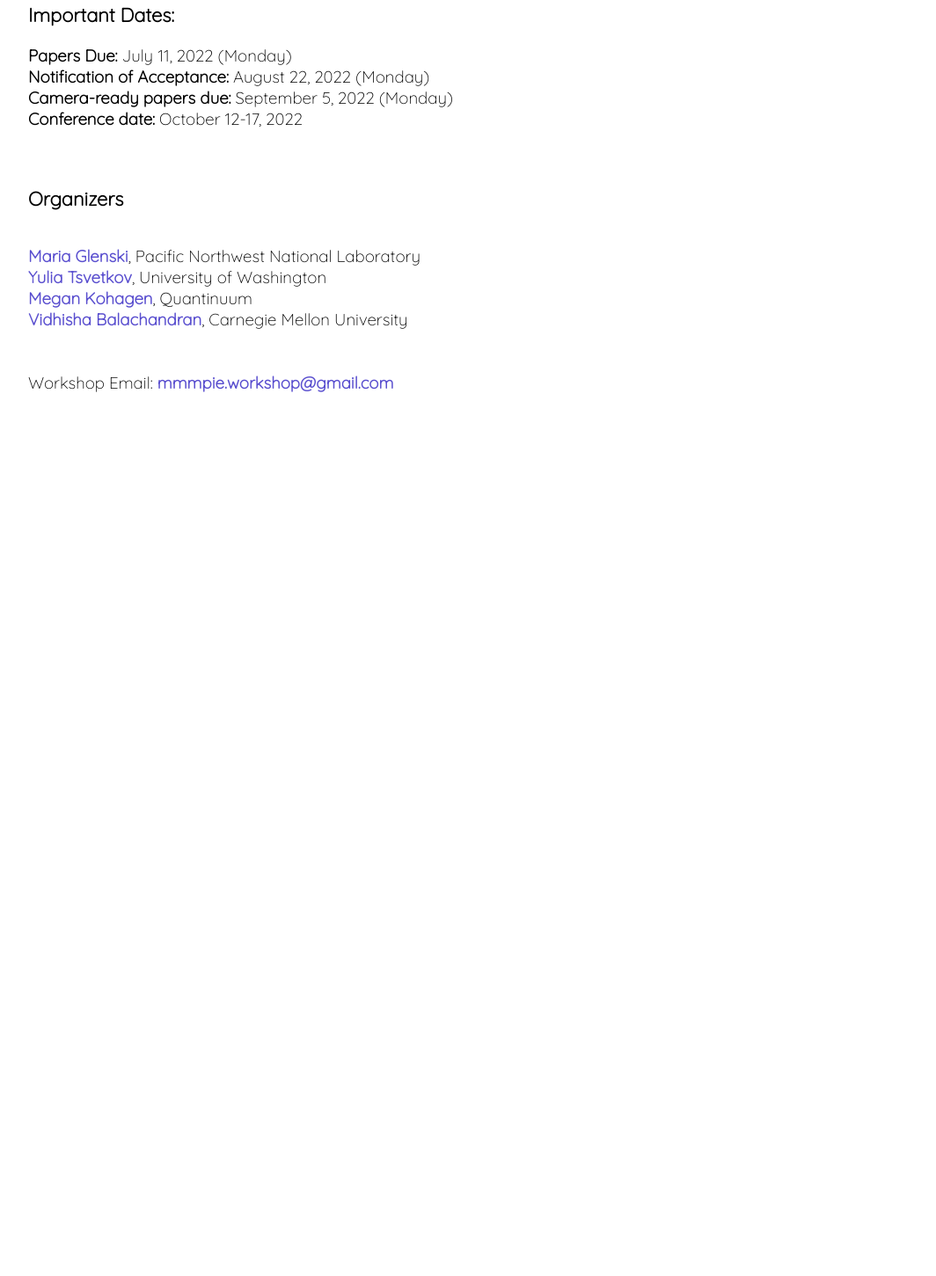
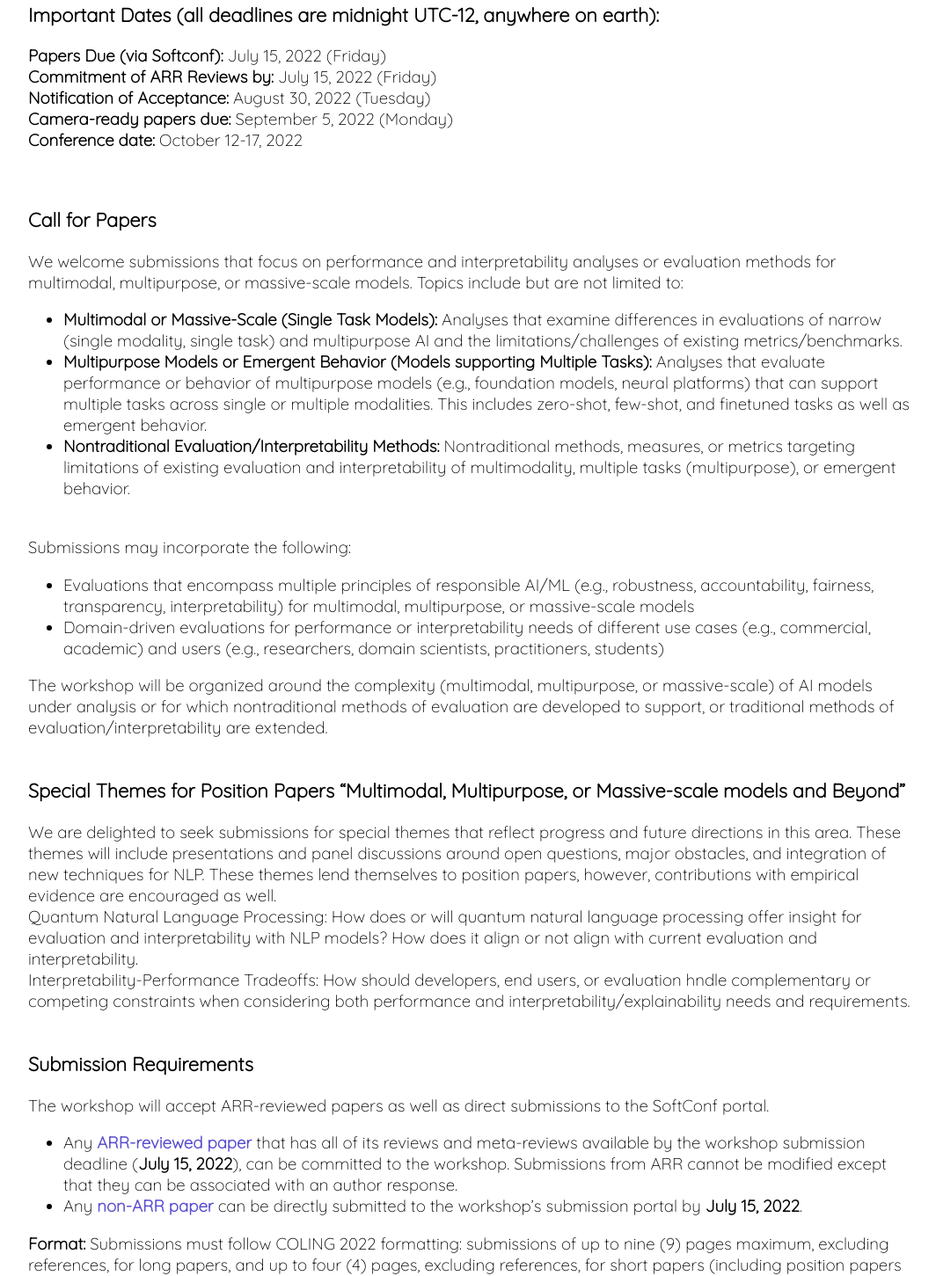
Before and after one commit to mmmpie-workshop/mmmpie-workshop.github.io, a plain HTML site: page index.html in a window 1280 px wide. Shown: the part 1091-2542 px from the top of the page at 88% size, without its empty margins (104-1168 px from the left). Before the commit the page ends 1573 px from the top, so only its background shows below. Drawn offline with Linux system fonts and the light colour scheme.

Commit message:
Update index.html

```diff
--- a/index.html
+++ b/index.html
@@ -85,16 +85,130 @@
 
         <br>
 
-        <h3>Important Dates:</h3>
+        <h3>Important Dates (all deadlines are midnight UTC-12, anywhere on earth):</h3>
 
         <p>
-          <b>Papers Due:</b> July 11, 2022 (Monday)
-          <br><b>Notification of Acceptance:</b> August 22, 2022 (Monday)
+          <b>Papers Due (via Softconf): </b>  July 15, 2022 (Friday)
+          <br><b>Commitment of ARR Reviews by: </b> July 15, 2022 (Friday)
+          <br><b>Notification of Acceptance:</b> August 30, 2022 (Tuesday)
           <br><b>Camera-ready papers due:</b> September 5, 2022 (Monday)
           <br><b>Conference date:</b> October 12-17, 2022
         </p>
 
        <br>
+
+
+             <h3> Call for Papers </h3>
+             <p>
+               We welcome submissions that focus on performance and interpretability analyses
+               or evaluation methods for multimodal, multipurpose, or massive-scale models.
+               Topics include but are not limited to:
+
+
+               <ul>
+                 <li>
+                   <b> Multimodal or Massive-Scale (Single Task Models): </b>
+                   Analyses that examine differences in evaluations of narrow
+                   (single modality, single task) and multipurpose AI and the
+                   limitations/challenges of existing metrics/benchmarks.
+                 </li>
+
+                 <li>
+                   <b> Multipurpose Models or Emergent Behavior (Models supporting Multiple Tasks): </b>
+                   Analyses that evaluate performance or behavior of multipurpose models
+                   (e.g., foundation models, neural platforms) that can support
+                   multiple tasks across single or multiple modalities.
+                   This includes zero-shot, few-shot, and finetuned tasks as well as emergent behavior.
+
+                 </li>
+
+                 <li>
+                   <b> Nontraditional Evaluation/Interpretability Methods: </b>
+                   Nontraditional methods, measures, or metrics targeting
+                   limitations of existing evaluation and interpretability of
+                    multimodality, multiple tasks (multipurpose), or emergent behavior.
+
+                 </li>
+               </ul>
+
+
+                <br>
+               Submissions may incorporate the following:
+
+
+                <ul>
+                  <li>
+                    Evaluations that encompass multiple principles of
+                    responsible AI/ML (e.g., robustness, accountability,
+                    fairness, transparency, interpretability) for multimodal,
+                     multipurpose, or massive-scale models
+
+                  </li>
+
+                  <li>
+                    Domain-driven evaluations for performance or interpretability
+                    needs of different use cases (e.g., commercial, academic)
+                    and users (e.g., researchers, domain scientists, practitioners,
+                    students)
+
+                  </li>
+                </ul>
+
+                The workshop will be organized around the complexity
+                (multimodal, multipurpose, or massive-scale) of AI models
+                under analysis or for which nontraditional methods of evaluation
+                are developed to support, or traditional methods of
+                evaluation/interpretability are extended.
+
+                <br><br>
+                             </p>
+
+                <h3> Special Themes for Position Papers “Multimodal, Multipurpose, or Massive-scale models and Beyond” </h3>
+
+                <p>
+                We are delighted to seek submissions for special themes that
+                reflect progress and future directions in this area. These themes
+                 will include presentations and panel discussions around open questions,
+                 major obstacles, and integration of new techniques for NLP.
+                 These themes lend themselves to position papers, however, contributions
+                 with empirical evidence are encouraged as well.
+
+<br>
+                 Quantum Natural Language Processing: How does or will quantum natural language processing offer insight for evaluation and interpretability with NLP models? How does it align or not align with current evaluation and interpretability.
+<br>
+                 Interpretability-Performance Tradeoffs: How should developers, end users, or evaluation hndle complementary or competing constraints when considering both performance and interpretability/explainability needs and requirements.
+
+
+                                 <br><br>
+
+             </p>
+
+
+                          <h3> Submission Requirements </h3>
+                          <p>
+                            The workshop will accept ARR-reviewed papers as well as direct submissions to the SoftConf portal.
+
+                          <ul>
+                            <li>
+                                Any <a style="font-weight:bold; color:#5a4fcf;">ARR-reviewed paper</a>
+                                that has all of its reviews and meta-reviews available by the workshop
+                                submission deadline (<b>July 15, 2022</b>), can be committed to the workshop.
+                                 Submissions from ARR cannot be modified except that they can be associated with an author response.
+                                <br>
+                            </li>
+
+                            <li>
+                                Any <a style="font-weight:bold; color:#5a4fcf;">non-ARR paper</a>
+                                can be directly submitted to the workshop’s submission portal by <b>July 15, 2022</b>.
+                            </li>
+                          </ul>
+
+                            <b>Format:</b>  Submissions must follow COLING 2022 formatting: submissions of up to nine (9) pages maximum,
+                            excluding references, for long papers, and up to four (4) pages, excluding references, for short papers (including position papers submitted to address the special themes).
+                            For both long and short papers, the abstract should be no more than 200 words.
+
+<br><br><br>
+                          </p>
 
 
        <h3>Organizers</h3>
```
